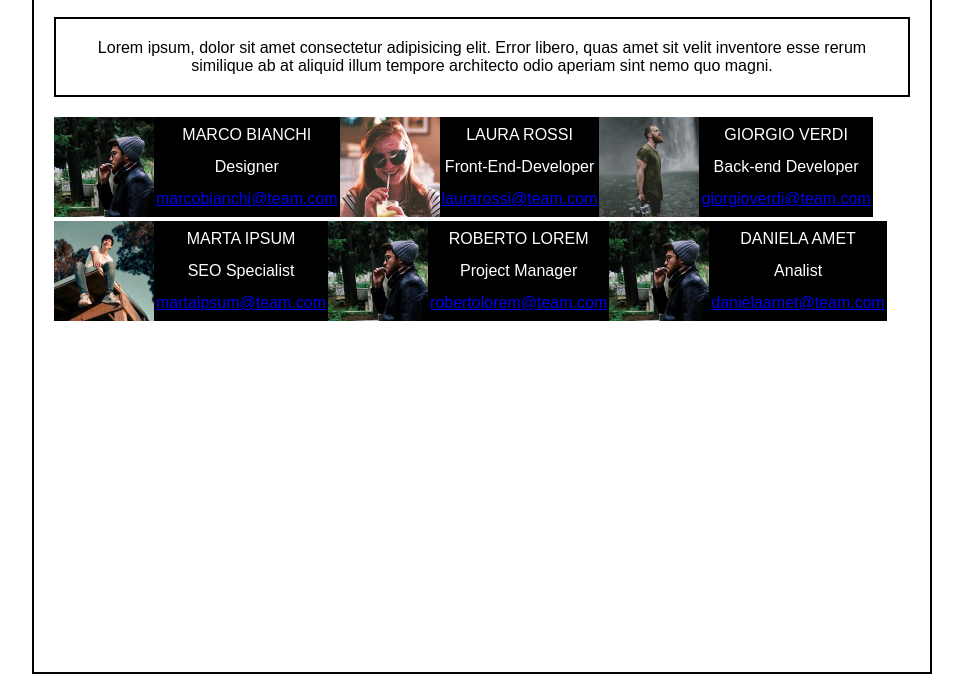
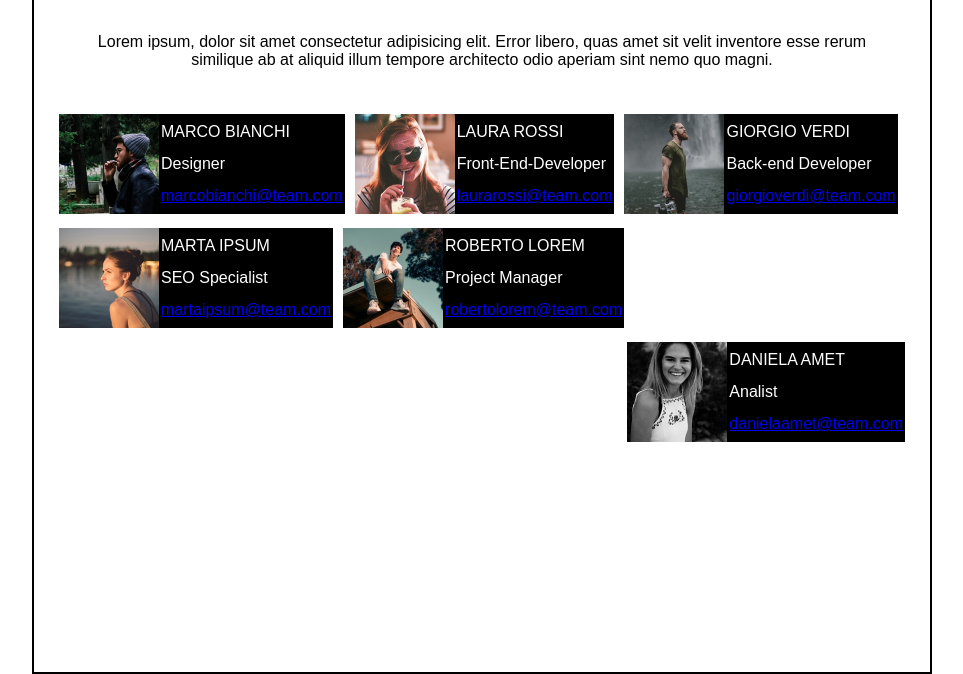
Before and after one commit to Julian2206/html-css-float-cards, a plain HTML site: page index.html in a window 1280 px wide. Shown: the part 126-800 px from the top of the page, without its empty margins (158-1121 px from the left). Drawn offline with Linux system fonts and the light colour scheme.

Commit message:
html-css(mod.2)

```diff
--- a/index.html
+++ b/index.html
@@ -48,8 +48,8 @@
 
         <!-- section2 -->
         <section class="columns">
-            <div class="card1">
-              <img class="image" src="./img/male3.png" alt="male1" />
+            <div class="card4">
+              <img class="image" src="./img/female2.png" alt="male1" />
               <div class="text-box">
                 <p>MARTA IPSUM</p>
                 <p>SEO Specialist</p>
@@ -57,8 +57,8 @@
               </div>
             </div>
 
-            <div class="card2">
-              <img class="image" src="./img/male1.png" alt="male1" />
+            <div class="card5">
+              <img class="image" src="./img/male3.png" alt="male1" />
               <div class="text-box">
                 <p>ROBERTO LOREM</p>
                 <p>Project Manager</p>
@@ -66,8 +66,8 @@
               </div>
             </div>
 
-            <div class="card3">
-              <img class="image" src="./img/male1.png" alt="male1" />
+            <div class="card6">
+              <img class="image" src="./img/female3.png" alt="male1" />
               <div class="text-box">
                 <p>DANIELA AMET</p>
                 <p>Analist</p>
--- a/style.css
+++ b/style.css
@@ -8,7 +8,13 @@
 h1 {
   color: red;
   margin: 20px 10px;
-  border: 2px solid black;
+  padding: 20px;
+  text-align: center;
+}
+
+.header-description {
+  text-align: center;
+  margin: 20px auto;
   padding: 20px;
 }
 
@@ -18,22 +24,14 @@ h1 {
   width: 900px;
   height: 800px;
   margin: 0 auto;
-  text-align: center;
 }
 
 body {
-  /* width: 100%; */
   border: 2px solid black;
   margin: 0 auto;
   padding: 20px;
   /* see where to set it */
   /* text-align: center; */
-}
-
-.header-description {
-  border: 2px solid black;
-  margin: 20px auto;
-  padding: 20px;
 }
 
 /* main */
@@ -47,8 +45,17 @@ body {
 
 .card1,
 .card2,
-.card3 {
+.card3,
+.card4,
+.card5 {
   float: left;
+  margin: 5px;
+}
+
+/* issue! 1 */
+.card6 {
+  float: right;
+  margin: 5px;
 }
 
 .image {
@@ -59,7 +66,6 @@ body {
   background-color: black;
   color: white;
   float: right;
-  width: 20px 20px;
   line-height: 2;
   border: 2px solid black;
 }
```
